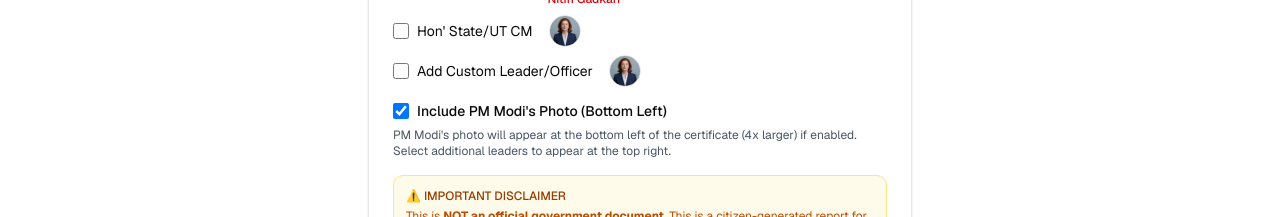
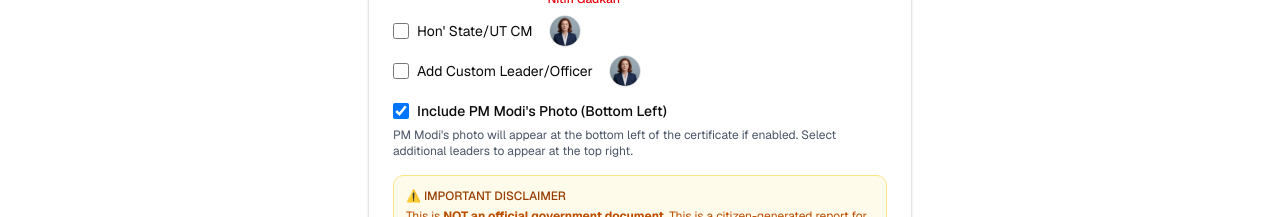
Before and after one commit to theabhishekar/reportcard.fun, a Next.js app: page / in a window 1280 px wide. Shown: the part 1520-1737 px from the top of the page. Built offline with nearby package versions, Linux system fonts and the light colour scheme.

Commit message:
Remove '4x larger' text from PM Modi photo description

```diff
--- a/app/page.tsx
+++ b/app/page.tsx
@@ -475,7 +475,7 @@ export default function HomePage() {
                 <span>Include PM Modi's Photo (Bottom Left)</span>
               </Label>
               <p className="text-xs text-gray-600">
-                PM Modi's photo will appear at the bottom left of the certificate (4x larger) if enabled.
+                PM Modi's photo will appear at the bottom left of the certificate if enabled.
                 Select additional leaders to appear at the top right.
               </p>
             </div>
```
